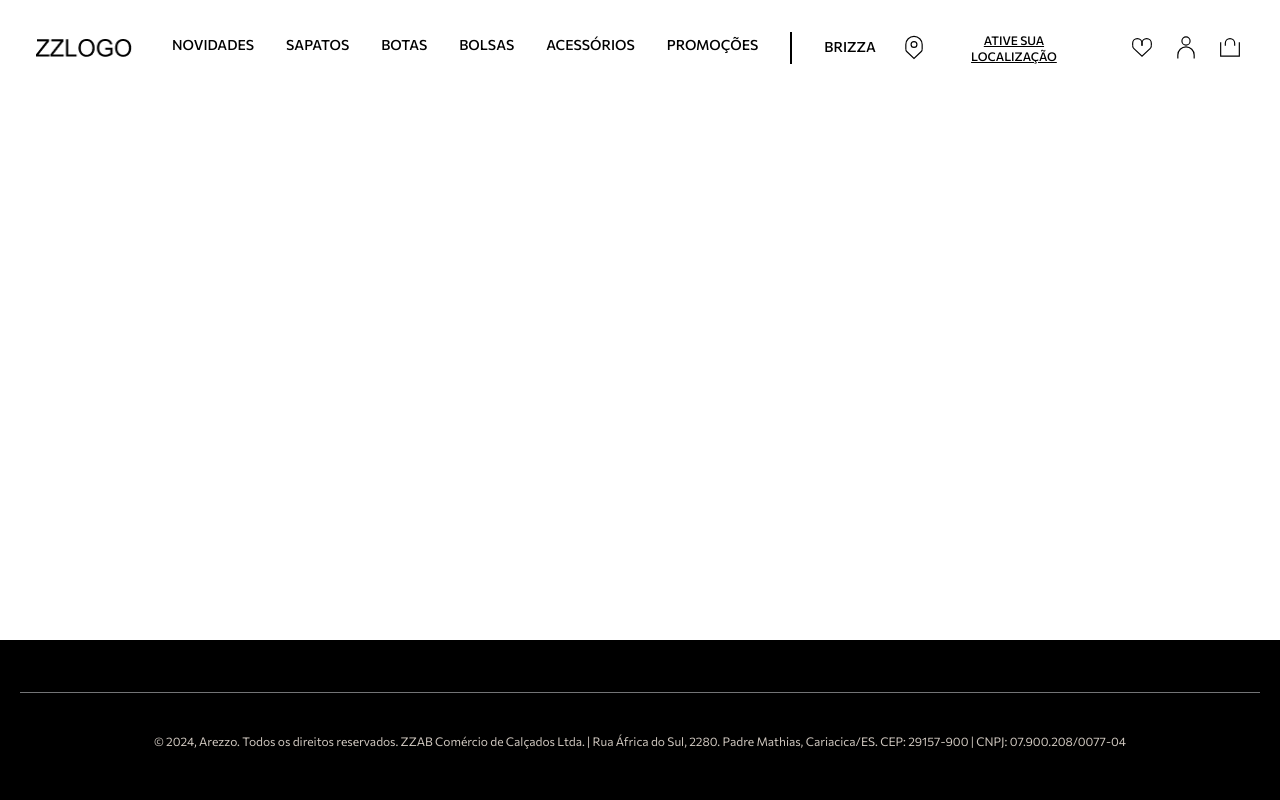
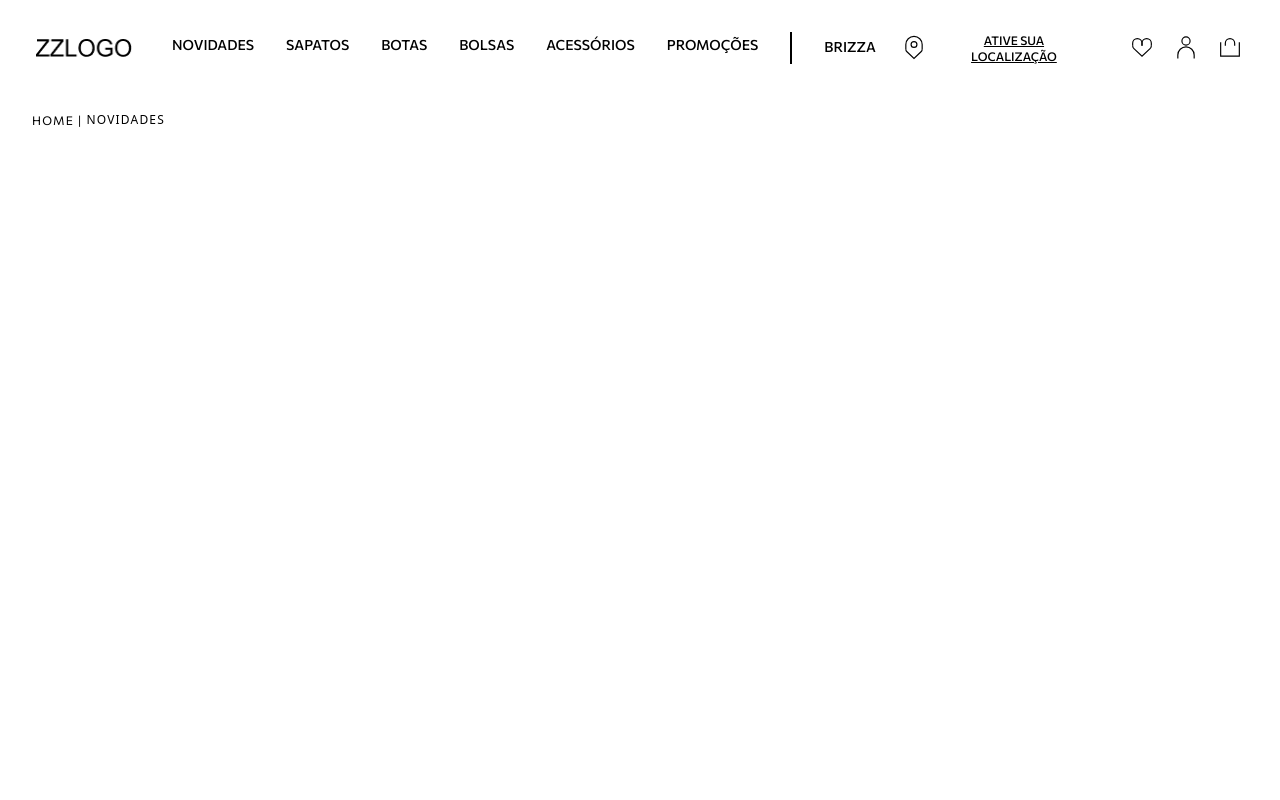
Before and after one commit to AnaLuizaRChiamenti/projeto-arezzo-web, a Next.js app: page /novidades in a window 1280 px wide. Shown: the top 800 px of the page. Built offline with nearby package versions, Linux system fonts and the light colour scheme.

Commit message:
feat: foi criada a navegação em linha em pdc, ainda em desenvolvimento

```diff
--- a/src/components/Header.tsx
+++ b/src/components/Header.tsx
@@ -10,8 +10,7 @@ import Link from 'next/link';
 
 export default function Header() {
   return (
-        <>
-            <header className="fixed w-full h-24 p-5 flex bg-white z-50">
+    <header className="fixed w-full h-24 p-5 flex bg-white z-50 top-0">
       <div className="flex items-center xl:gap-10">
         <div className="w-24 md:w-28 md:ml-2 lg:w-20 xl:w-24 xl:ml-4">
           <Link href={'/'}>
@@ -85,6 +84,5 @@ export default function Header() {
         </button>
       </section>
     </header>
-        </>
   );
 }
--- /dev/null
+++ b/src/components/Navigation-lane.tsx
@@ -0,0 +1,30 @@
+import Link from 'next/link';
+import { useRouter } from 'next/router';
+
+export default function NavigationLane() {
+  const router = useRouter();
+  const currentPath = router.pathname;
+
+  const routes = [
+    { path: '/', label: 'home' },
+    { path: '/novidades', label: 'novidades' },
+  ];
+
+  return (
+    <div className="absolute w-full">
+      <section className="px-8 py-4">
+        <ul className="flex items-center tracking-widest text-xs">
+          {routes.map((route, index) => (
+            <li
+              key={index}
+              className={`uppercase ${currentPath === route.path ? 'font-sans' : ''}`}
+            >
+              <Link href={route.path}>{route.label}</Link>
+              {index < routes.length - 1 && <span className="mx-1">|</span>}
+            </li>
+          ))}
+        </ul>
+      </section>
+    </div>
+  );
+}
--- a/src/pages/_document.tsx
+++ b/src/pages/_document.tsx
@@ -1,10 +1,10 @@
-import { Html, Head, Main, NextScript } from "next/document";
+import { Html, Head, Main, NextScript } from 'next/document';
 
 export default function Document() {
   return (
     <Html lang="en">
       <Head />
-      <body className="antialiased">
+      <body className="antialiased pt-24">
         <Main />
         <NextScript />
       </body>
--- /dev/null
+++ b/src/pages/novidades/[name]/index.tsx
@@ -0,0 +1,9 @@
+import { useRouter } from 'next/router';
+
+export default function Page() {
+  const router = useRouter();
+
+  console.log(router);
+
+  return <p>Post: {router.query.name}</p>;
+}
--- a/src/pages/novidades/index.tsx
+++ b/src/pages/novidades/index.tsx
@@ -1,3 +1,10 @@
+import NavigationLane from '@/components/Navigation-lane';
+
 export default function homePDC() {
-  return <h1>Oi</h1>;
+  return (
+    <div className=" flex flex-col">
+      <NavigationLane />
+      <section className="w-full h-screen"></section>
+    </div>
+  );
 }
```
Lines whose indentation alone changed are shown as unchanged.
